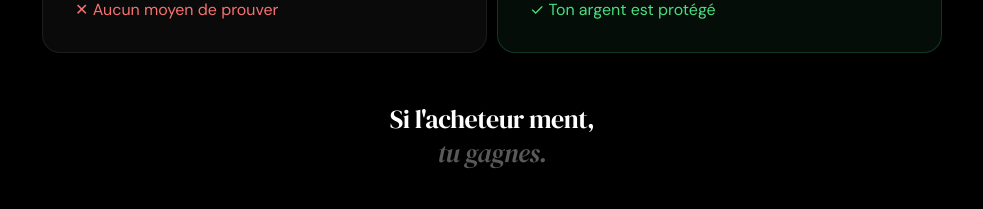
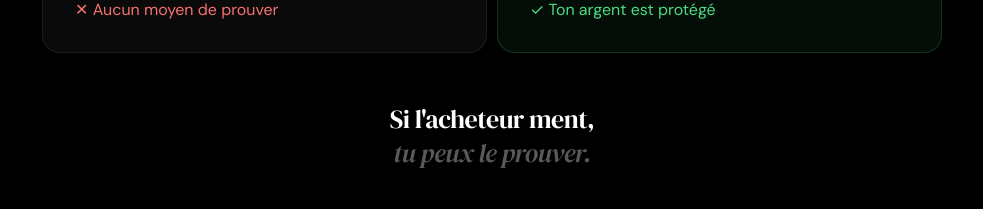
Before and after one commit to WRONIKOWSKY/sellguard, a Next.js app in the folder sellguard/: page / in a window 1280 px wide. Shown: the part 2580-2789 px from the top of the page, without its empty margins (148-1131 px from the left). Built offline with nearby package versions, Linux system fonts and the light colour scheme.

Commit message:
Update index.js

```diff
--- a/sellguard/pages/index.js
+++ b/sellguard/pages/index.js
@@ -333,7 +333,7 @@ export default function Home() {
         </div>
         <div style={{ textAlign: "center", marginTop: 50 }}>
           <p style={{ fontFamily: "var(--serif)", fontSize: 26, letterSpacing: "-0.02em", lineHeight: 1.3, maxWidth: 600, margin: "0 auto" }}>
-            Si l'acheteur ment,<br/><em style={{ fontStyle: "italic", color: "rgba(255,255,255,0.35)" }}>tu gagnes.</em>
+            Si l'acheteur ment,<br/><em style={{ fontStyle: "italic", color: "rgba(255,255,255,0.35)" }}>tu peux le prouver.</em>
           </p>
         </div>
         <div style={{ textAlign: "center", marginTop: 40 }}>
```
